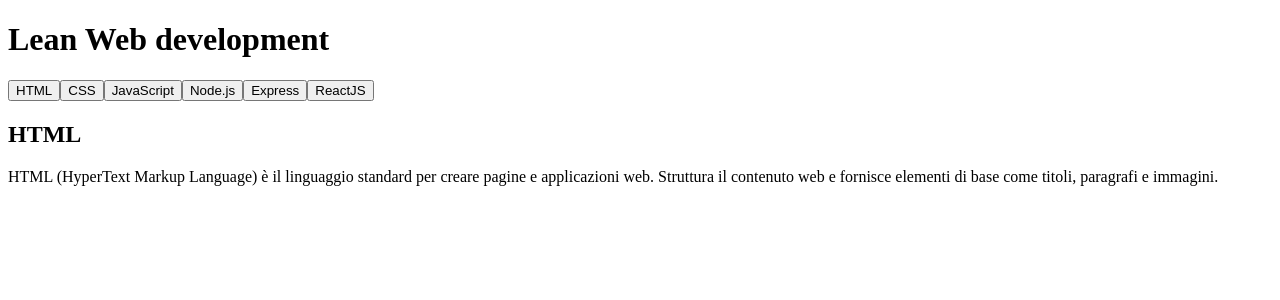
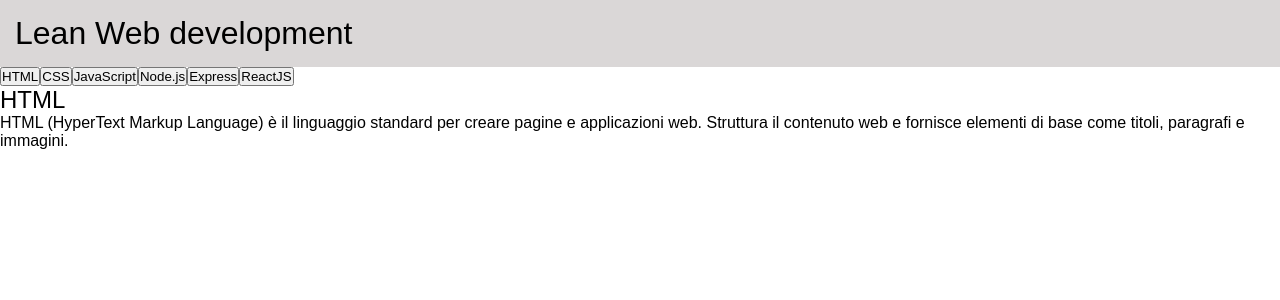
Before and after one commit to stefanosorrenti/react-use-state, a React (Vite) app: page / in a window 1280 px wide. Shown: the top 300 px of the page. Built offline with nearby package versions, Linux system fonts and the light colour scheme.

Commit message:
AppHeaer: add css

```diff
--- a/src/components/AppMain.jsx
+++ b/src/components/AppMain.jsx
@@ -53,7 +53,7 @@ export default function AppMain() {
 
                     <button key={lang.id} onClick={() =>{setCounter(lang.id -1)
 
-                        console.log(lang.id, count);
+                        /* console.log(lang.id, count); */
 
                     } }>{lang.title}</button>
 
--- a/src/index.css
+++ b/src/index.css
@@ -0,0 +1,15 @@
+/* GENERICS */
+*{
+    padding: 0px;
+    margin: 0px;
+    box-sizing: border-box;
+    font-family:sans-serif;
+    font-weight: normal;
+}
+
+/*--------HEADER--------*/
+header {
+    background-color: rgb(218, 215, 215);
+    padding: 15px;
+
+}
```
